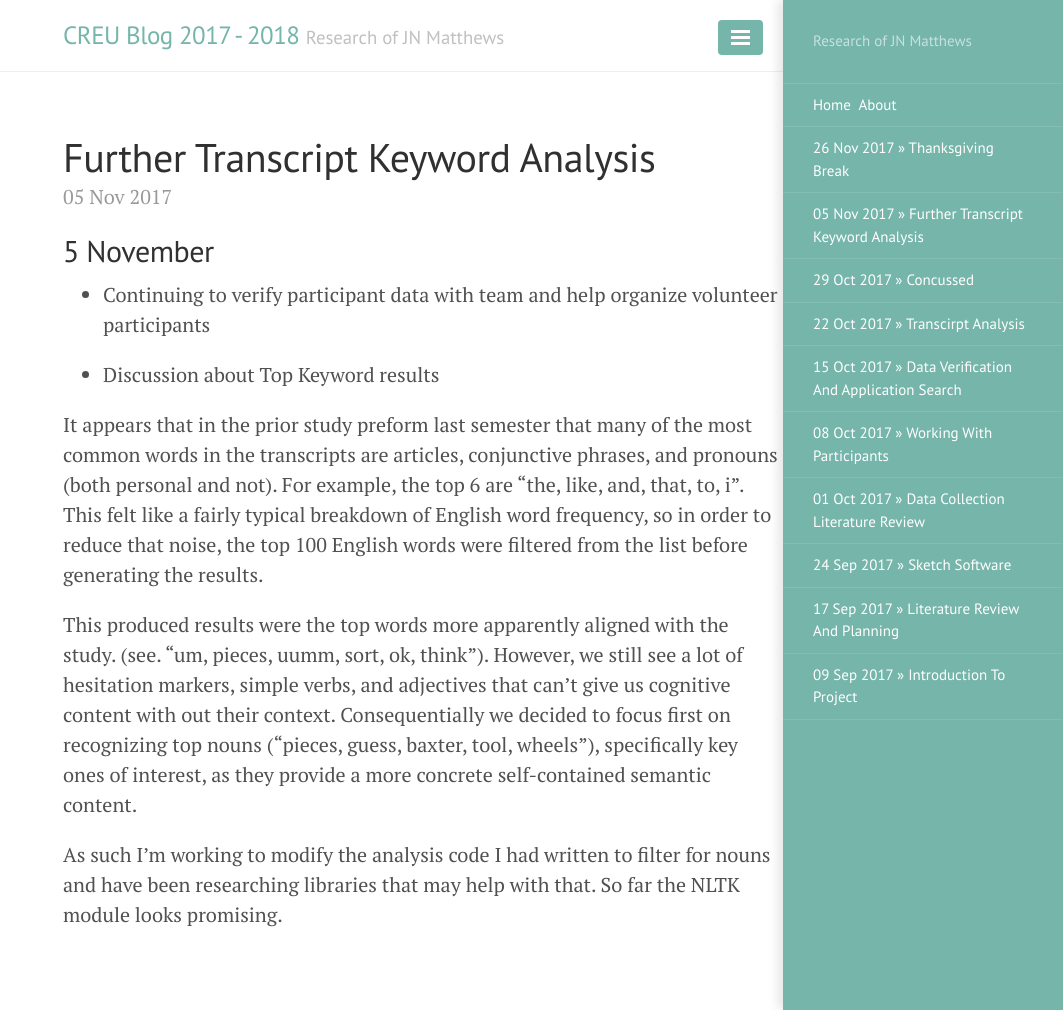
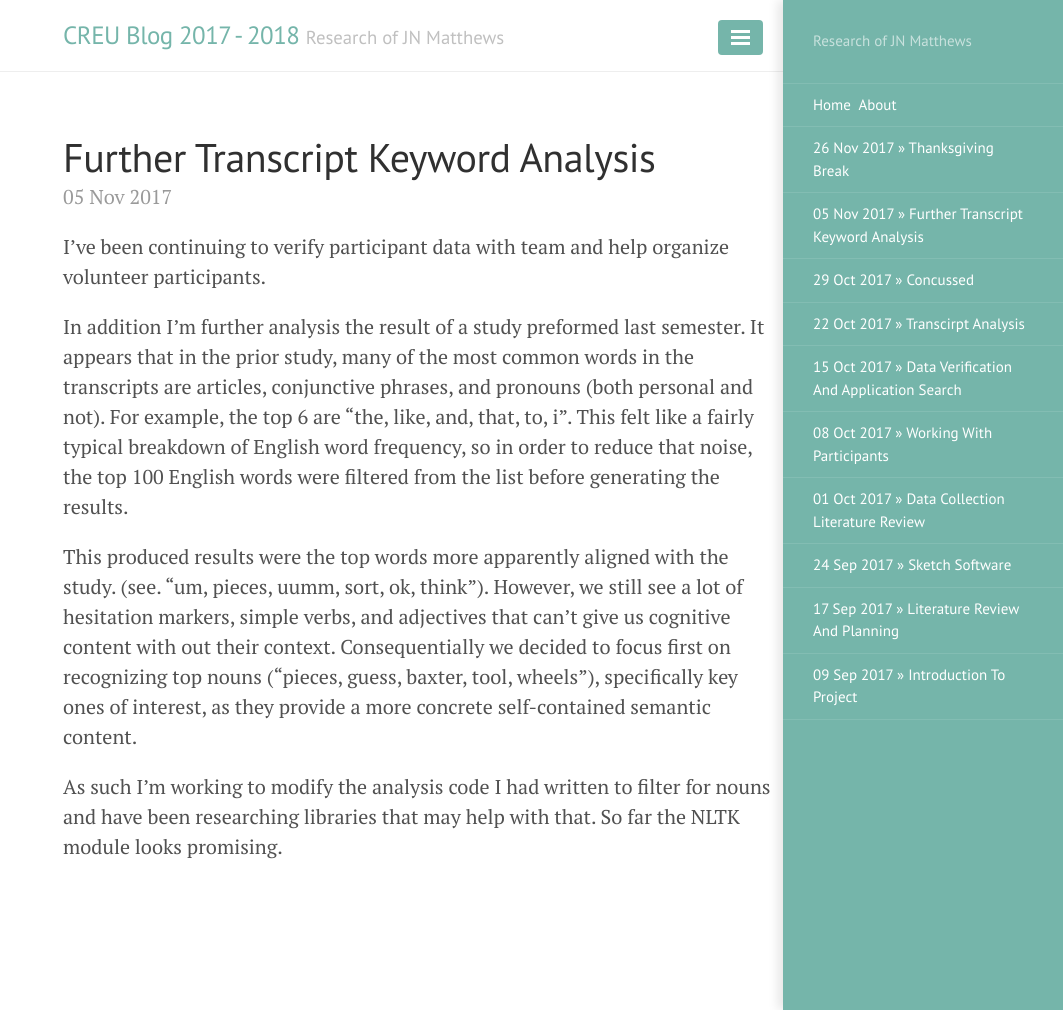
Before and after one commit to jenni-niels/CREU, a Jekyll site: the page built from _posts/2017-11-5-Further-Transcript-Keyword-Analysis.md, in a window 1280 px wide and 1010 px high. Shown: the whole window, without its empty margins (217-1280 px from the left). Built offline with Jekyll 4.4.1, drawn with Linux system fonts in a browser that asks for light colours; our own code applies the rules of GitHub Pages for plain Markdown files.

Commit message:
blog update

```diff
--- a/_posts/2017-11-5-Further-Transcript-Keyword-Analysis.md
+++ b/_posts/2017-11-5-Further-Transcript-Keyword-Analysis.md
@@ -1,11 +1,8 @@
-## 5 November
+I've been continuing to verify participant data with team and help organize
+volunteer participants.
 
-* Continuing to verify participant data with team and help organize
-volunteer participants
-
-* Discussion about Top Keyword results
-
-It appears that in the prior study preform last semester that many of the most common words in the transcripts are articles, conjunctive phrases, and pronouns (both personal and not).  For example, the top 6 are "the, like, and, that, to, i".  This felt like a fairly typical breakdown of English word frequency, so in order to reduce that noise, the top 100 English words were filtered from the list before generating the results.
+In addition I'm further analysis the result of a study preformed last semester.
+It appears that in the prior study, many of the most common words in the transcripts are articles, conjunctive phrases, and pronouns (both personal and not).  For example, the top 6 are "the, like, and, that, to, i".  This felt like a fairly typical breakdown of English word frequency, so in order to reduce that noise, the top 100 English words were filtered from the list before generating the results.
 
 This produced results were the top words more apparently aligned with the study.  (see. "um, pieces, uumm, sort, ok, think").  However, we still see a lot of hesitation markers, simple verbs, and adjectives that can't give us cognitive content with out their context.  Consequentially we decided to focus first on recognizing top nouns ("pieces, guess, baxter, tool, wheels"), specifically key ones of interest, as they provide a more concrete self-contained semantic content.
 
```
